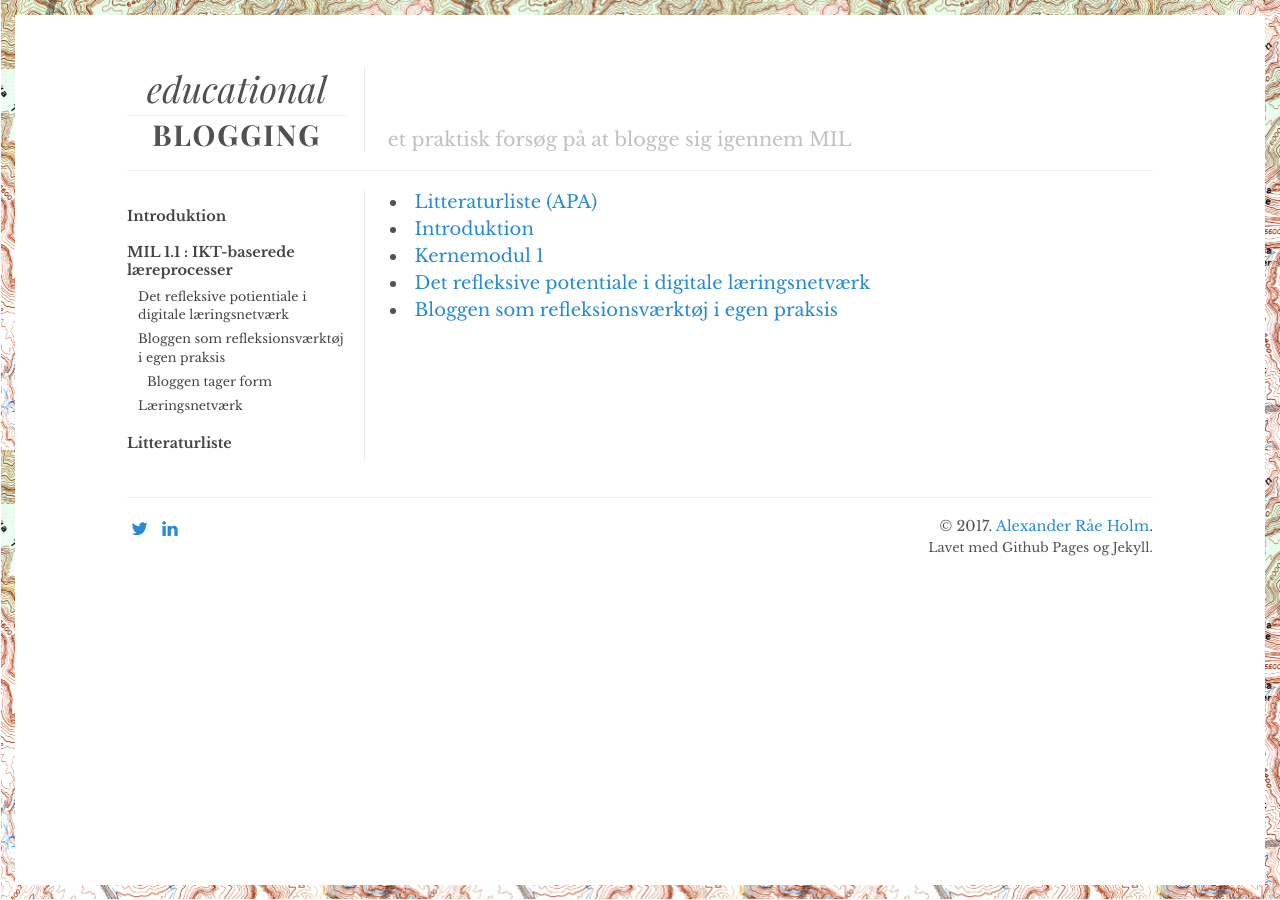
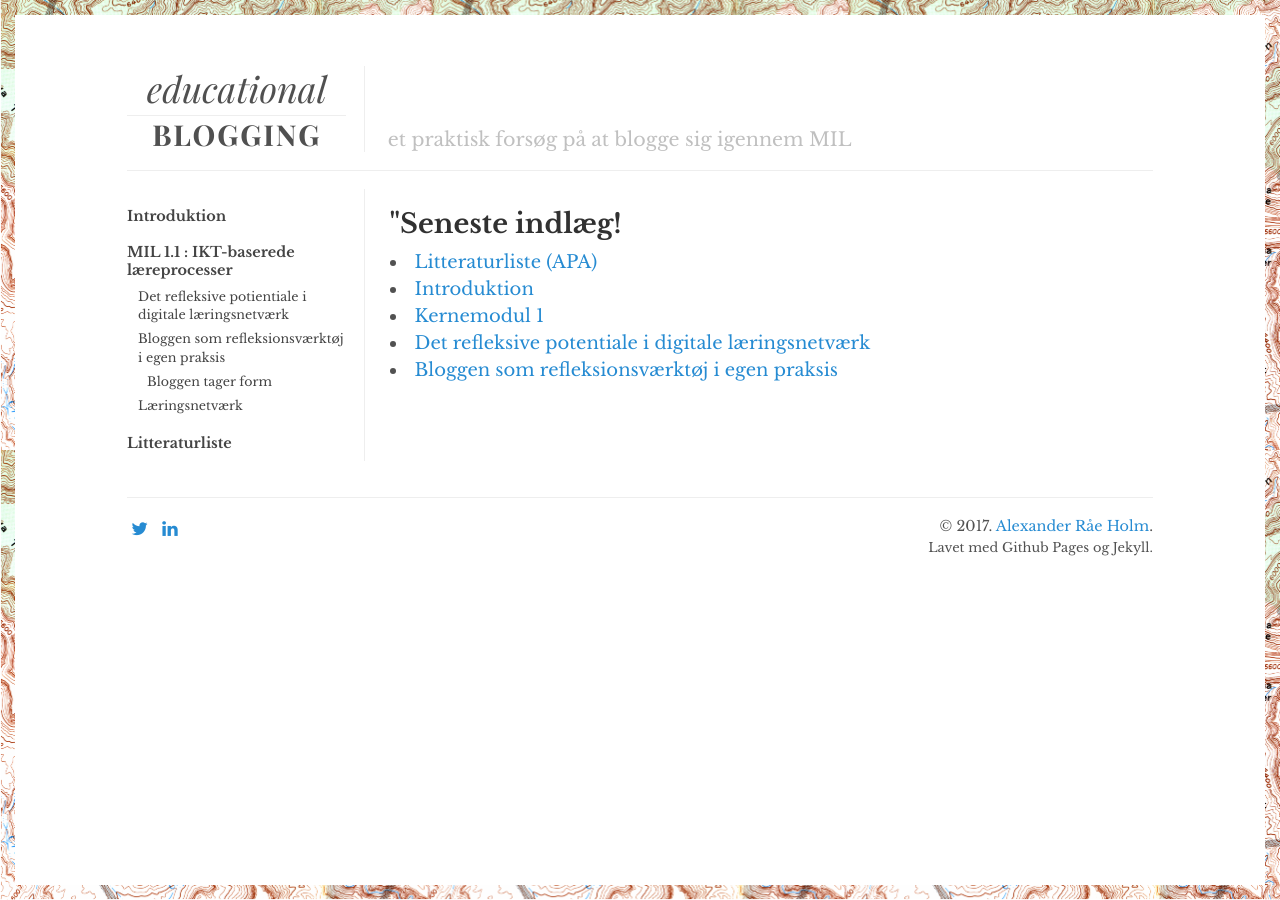
Before and after one commit to alexanderrae/educational-blogging, a Jekyll site: the page built from index.html, in a window 1280 px wide. Built offline with Jekyll 4.4.1, drawn with Linux system fonts in a browser that asks for light colours; the list of posts is cut into pages by our own code.

Commit message:
Update index.html

```diff
--- a/index.html
+++ b/index.html
@@ -1,7 +1,7 @@
 ---
 layout: default
 ---
-
+<h2>"Seneste indlæg!</h2>
 <article class="intro">
 <div class="blog-index">
  {% for post in site.capitulos limit:5 %}
```
